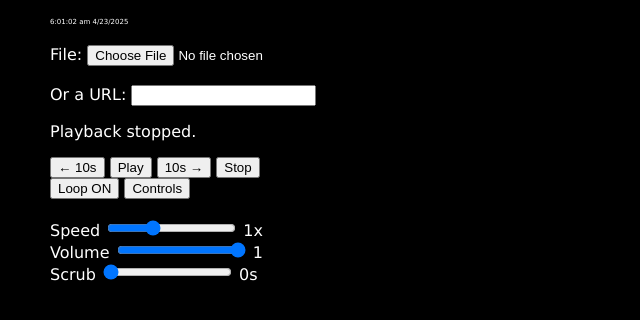
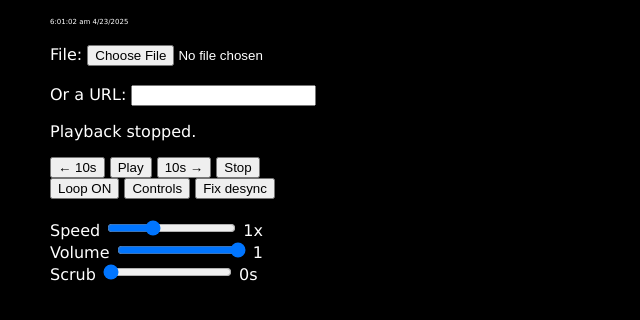
Before and after one commit to exerinity/basic-player, a plain HTML site: page index.html in a window 1280 px wide. Shown: the whole page, without its empty margins (0-640 px from the left). Drawn offline with Linux system fonts and the light colour scheme.

Commit message:
Add desynchronization fixer

```diff
--- a/index.html
+++ b/index.html
@@ -21,6 +21,7 @@
     <button onclick="stop()">Stop </button><br>
     <button onclick="loop()" id="loop">Loop ON</button>
     <button onclick="toggle()">Controls</button>
+    <button onclick="fix()">Fix desync</button>
     <br><br> <label for="speed">Speed</label> <input class="slidingthings" type="range" id="speed" min="0.5" max="2" step="0.1" value="1"> <span id="spd">1</span>x<br>
     <label for="volume">Volume</label> <input type="range" id="volume" min="0" max="1" step="0.01" value="1">
     <span id="vol">1</span><br>
```
